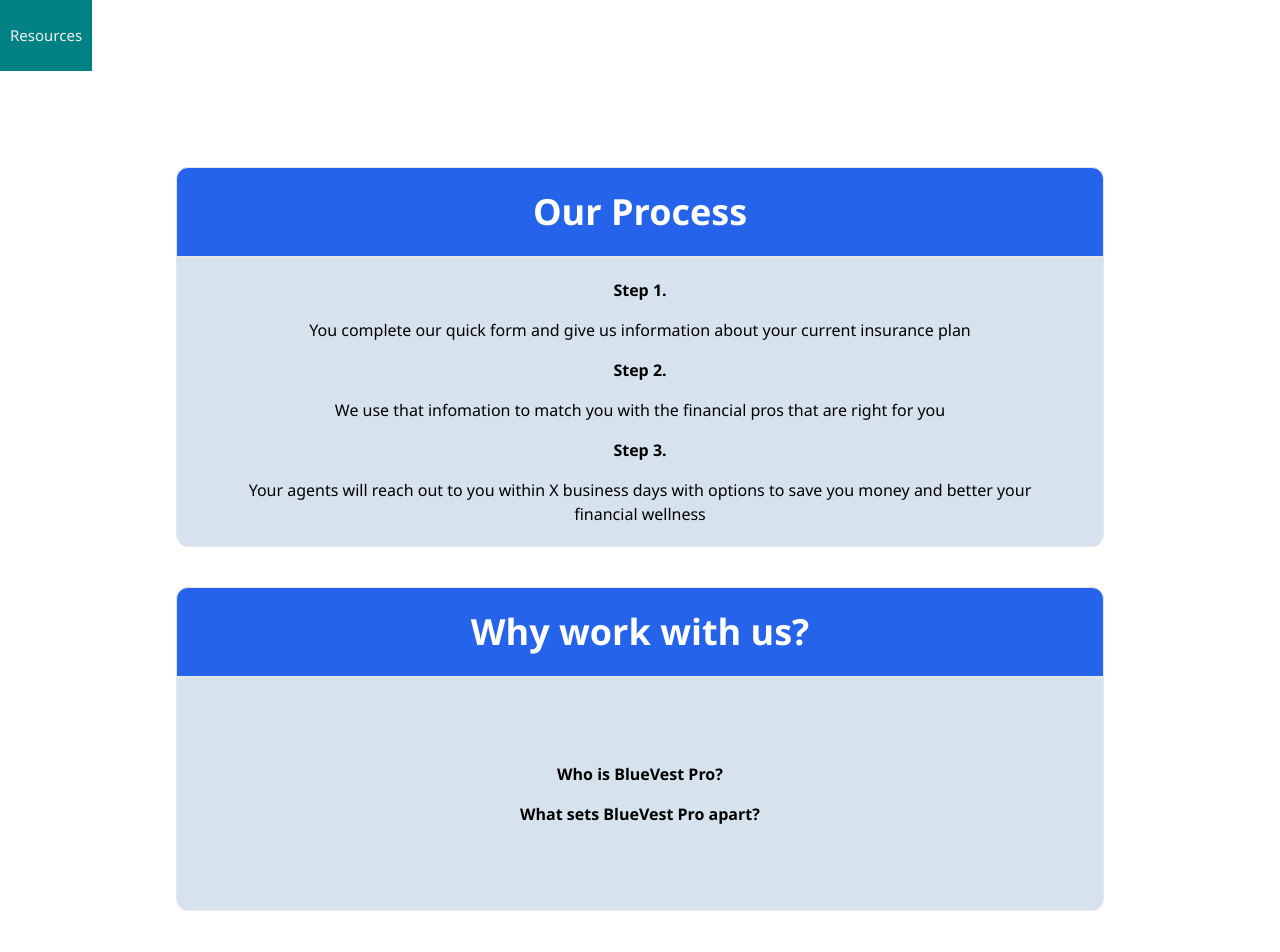
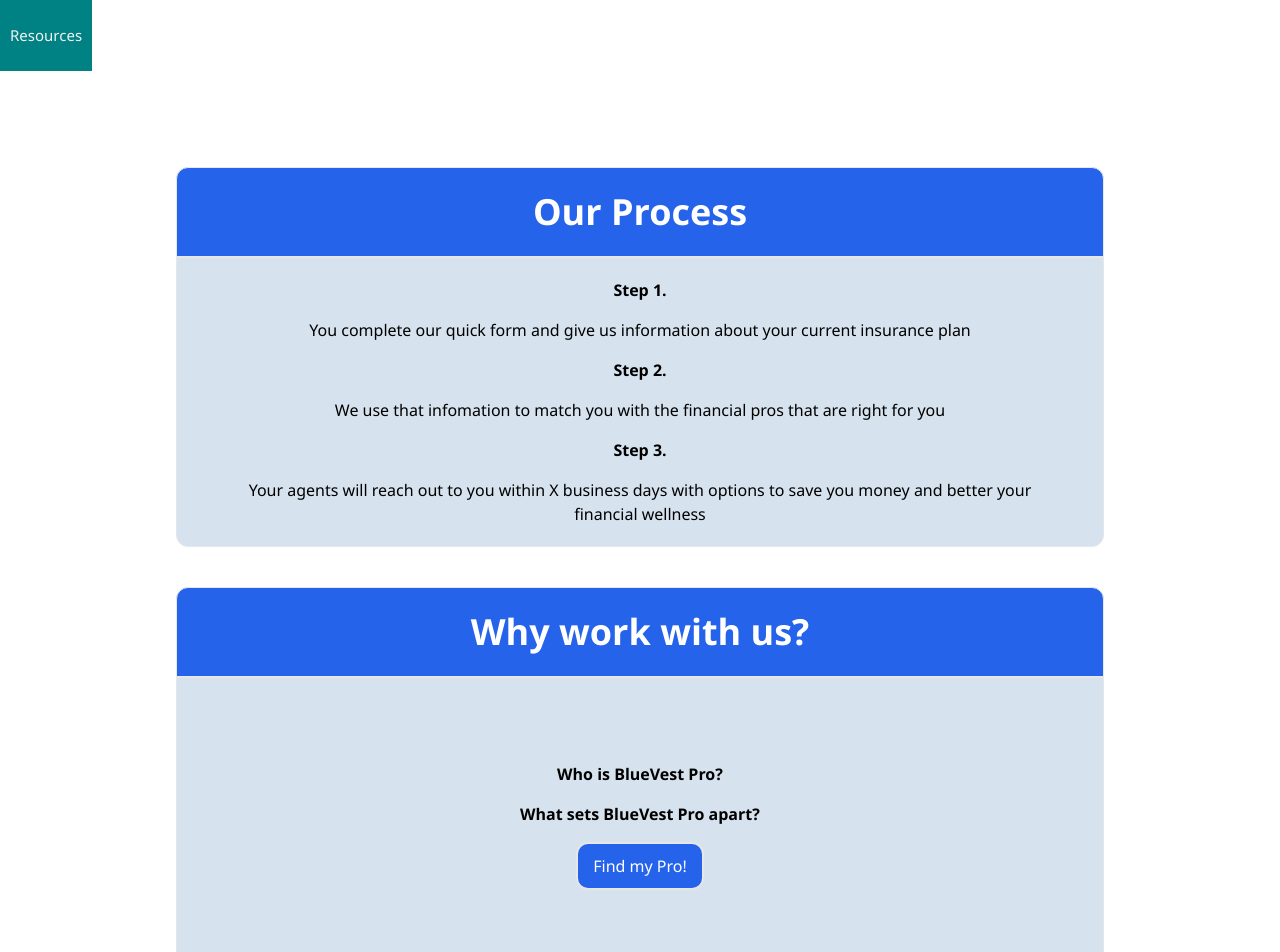
Before and after one commit to MariaIsabelG/blue-prime, a React (Create React App) app: page /#/about in a window 1280 px wide. Shown: the top 952 px of the page. Built offline with nearby package versions, Linux system fonts and the light colour scheme; no server answers.

Commit message:
added a button

```diff
--- a/src/components/AboutPage/AboutPage.jsx
+++ b/src/components/AboutPage/AboutPage.jsx
@@ -37,6 +37,7 @@ function AboutPage() {
         <article className="space-y-4 text-black mb-5 px-12">
           <p className="font-bold mt-5 lg:mt-5">Who is BlueVest Pro?</p>
           <p className="font-bold">What sets BlueVest Pro apart?</p>
+          <button type="button" className="border-2 rounded-xl bg-blue-600 text-white hover:shadow-lg w-32 h-12">Find my Pro!</button>
         </article>
         </div>
   </div>
```
